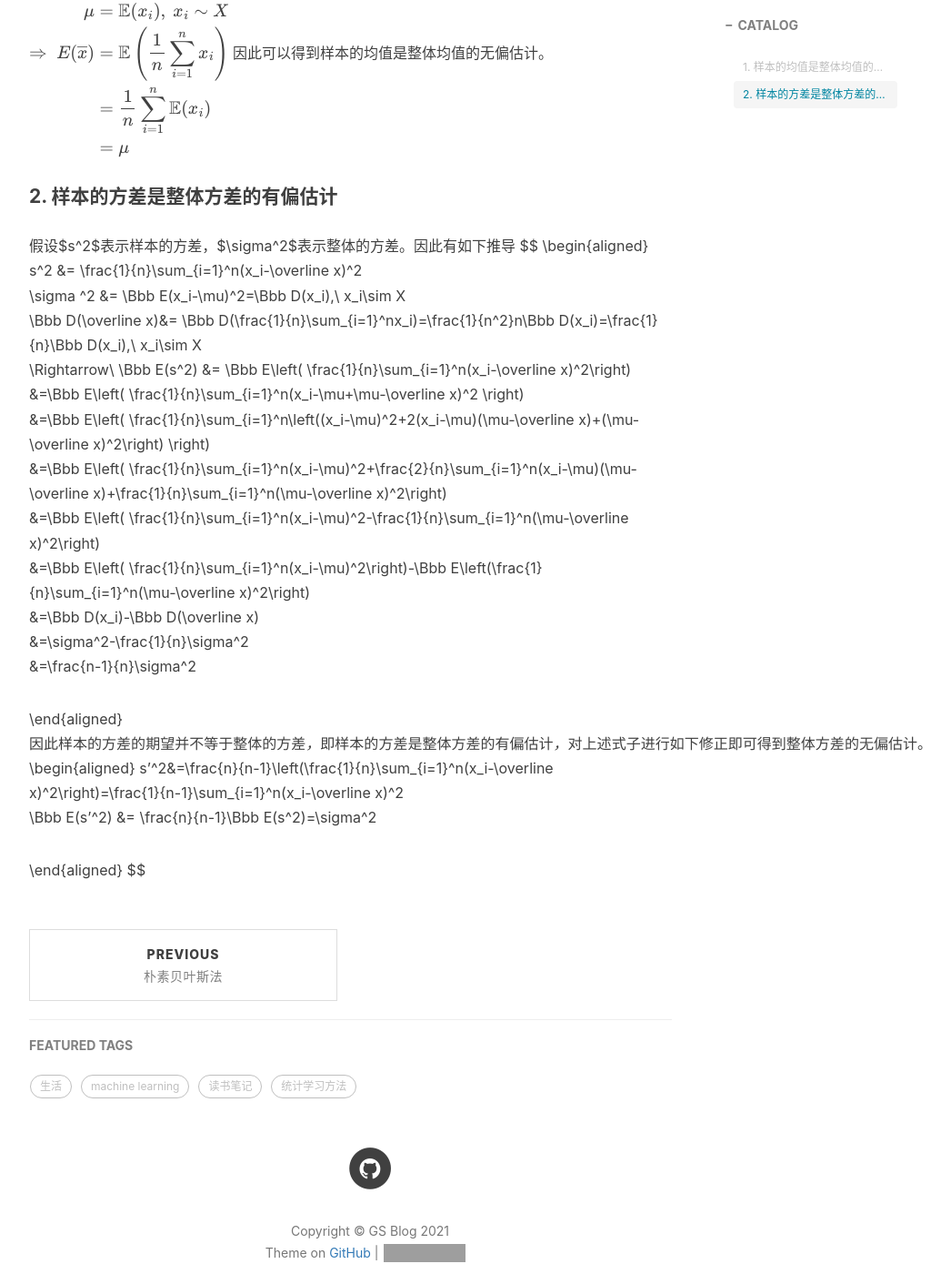
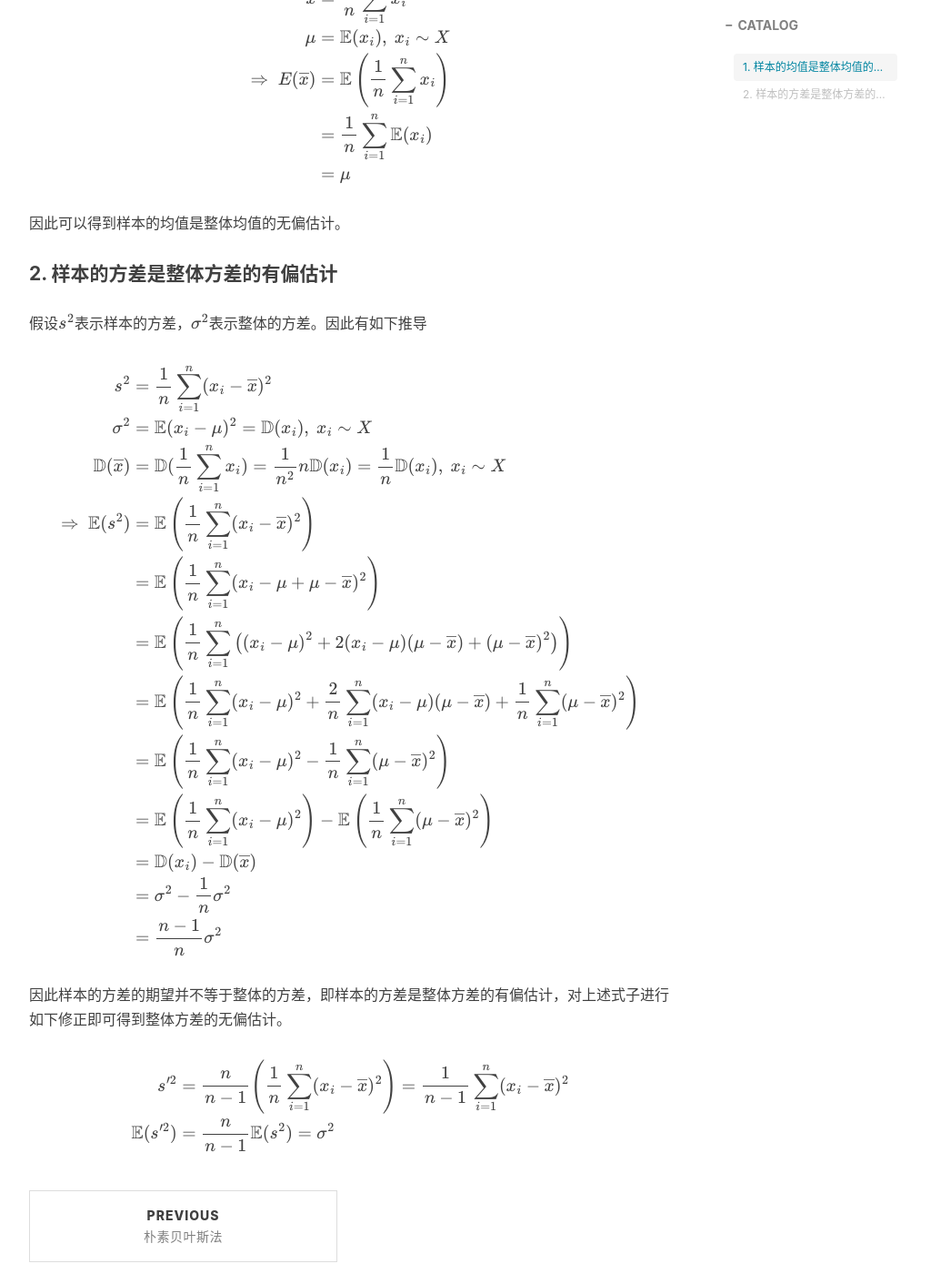
Before and after one commit to f1yfisher/f1yfisher.github.io, a Jekyll site: the page built from _posts/2021-12-20-sample mean.md, in a window 1280 px wide and 1400 px high, scrolled down 837 px. Shown: the whole window at 91% size, without its empty margins (233-1279 px from the left). Built offline with Jekyll 4.4.1, drawn with Linux system fonts in a browser that asks for light colours; nearby versions of some CDN libraries; formulas are drawn with MathJax 3; comment, search, counter and statistics services are not loaded; some of the changed text lies outside the part shown; grey boxes are pictures that could not be loaded.

```diff
--- a/_posts/2021-12-20-sample mean.md
+++ b/_posts/2021-12-20-sample mean.md
@@ -14,7 +14,9 @@ tags:
 
 #### 1. 样本的均值是整体均值的无偏估计
 
-假设抽样得到的样本为数据集$\{x_1,x_2,...,x_n\}$，$X$表示整体，即对于每一个样本$x_i\sim X$，$\overline x$表示样本的均值，$\mu$表示整体的均值。因此有如下推导
+假设抽样得到的样本为数据集$$\{x_1,x_2,...,x_n\}$$，$$X$$表示整体，即对于每一个样本$$x_i\sim X$$，$$\overline x$$表示样本的均值，$$\mu$$表示整体的均值。因此有如下推导
+
+
 $$
 \begin{aligned}
 \overline x &= \frac{1}{n}\sum_{i=1}^nx_i\\
@@ -24,11 +26,15 @@ $$
 &=\mu
 \end{aligned}
 $$
+
+
 因此可以得到样本的均值是整体均值的无偏估计。
 
 #### 2. 样本的方差是整体方差的有偏估计
 
-假设$s^2$表示样本的方差，$\sigma^2$表示整体的方差。因此有如下推导
+假设$$s^2$$表示样本的方差，$$\sigma^2$$表示整体的方差。因此有如下推导
+
+
 $$
 \begin{aligned}
 s^2 &= \frac{1}{n}\sum_{i=1}^n(x_i-\overline x)^2\\
@@ -46,7 +52,11 @@ s^2 &= \frac{1}{n}\sum_{i=1}^n(x_i-\overline x)^2\\
 
 \end{aligned}
 $$
+
+
 因此样本的方差的期望并不等于整体的方差，即样本的方差是整体方差的有偏估计，对上述式子进行如下修正即可得到整体方差的无偏估计。
+
+
 $$
 \begin{aligned}
 s'^2&=\frac{n}{n-1}\left(\frac{1}{n}\sum_{i=1}^n(x_i-\overline x)^2\right)=\frac{1}{n-1}\sum_{i=1}^n(x_i-\overline x)^2\\
```
